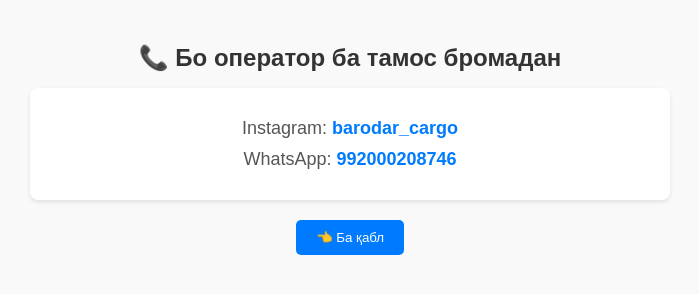
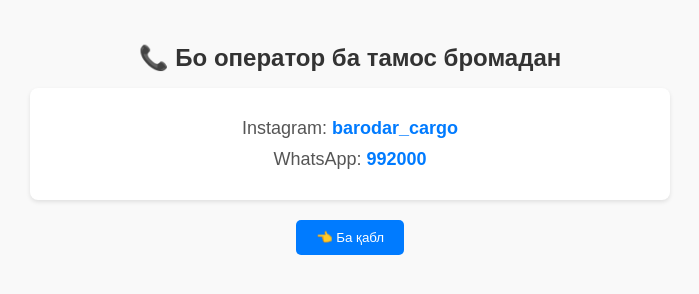
Before and after one commit to Sobirov2211/Barodar.cargo, a plain HTML site: page tel.html in a window 1280 px wide. Shown: the whole page, without its empty margins (290-989 px from the left). Drawn offline with Linux system fonts and the light colour scheme.

Commit message:
tel.html

```diff
--- a/tel.html
+++ b/tel.html
@@ -65,7 +65,7 @@
 
     <div class="contact-info">
         <p>Instagram: <a href="https://www.instagram.com/barodar_cargo" target="_blank">barodar_cargo</a></p>
-        <p>WhatsApp: <a href="https://api.whatsapp.com/phone=992000208746" target="_blank">992000208746</a></p>
+        <p>WhatsApp: <a href="https://api.whatsapp.com/phone=992000208746" target="_blank">992000</a></p>
     </div>
 
     <button class="back-button" onclick="window.history.back()">👈 Ба қабл</button>
```
